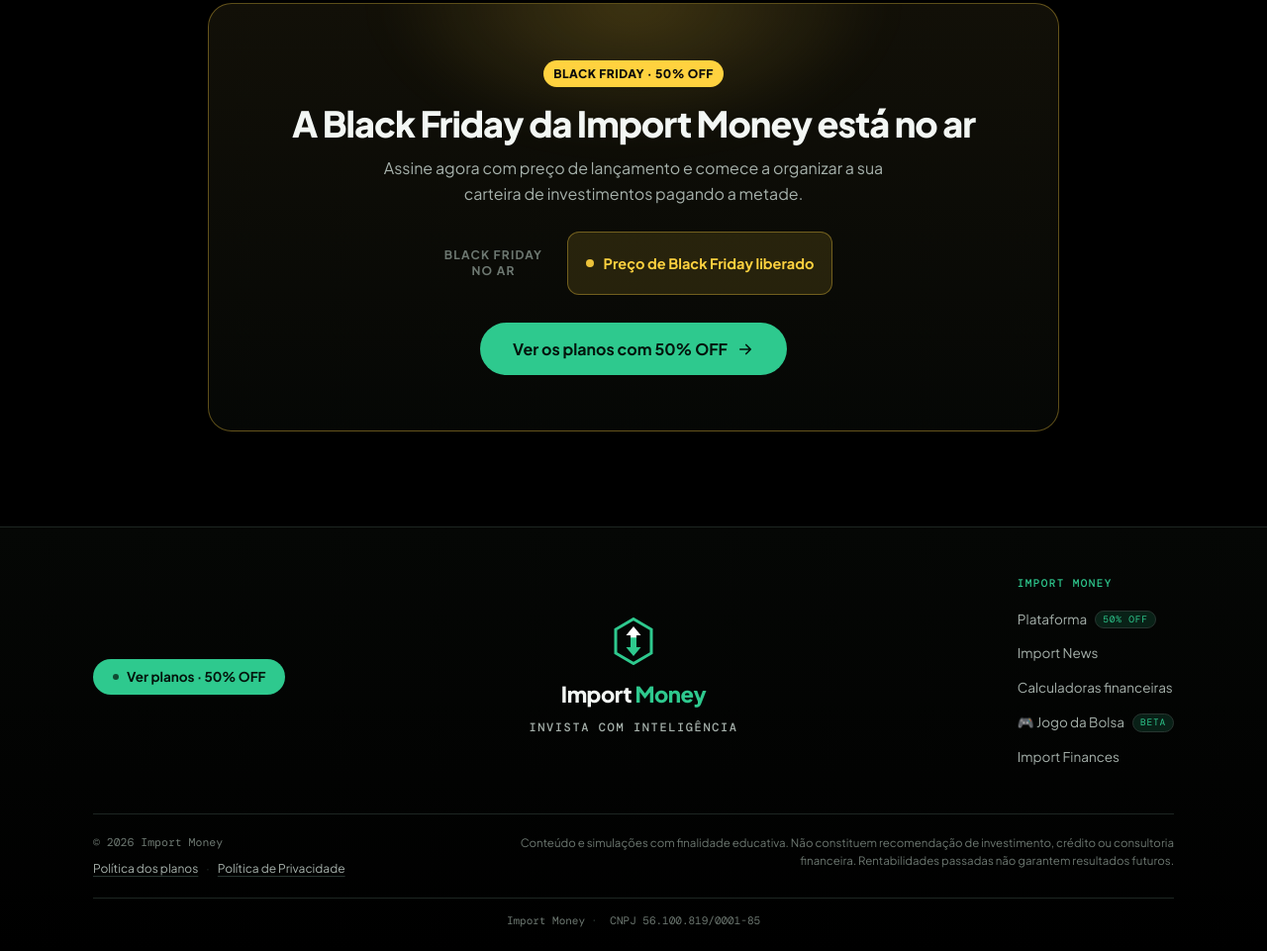
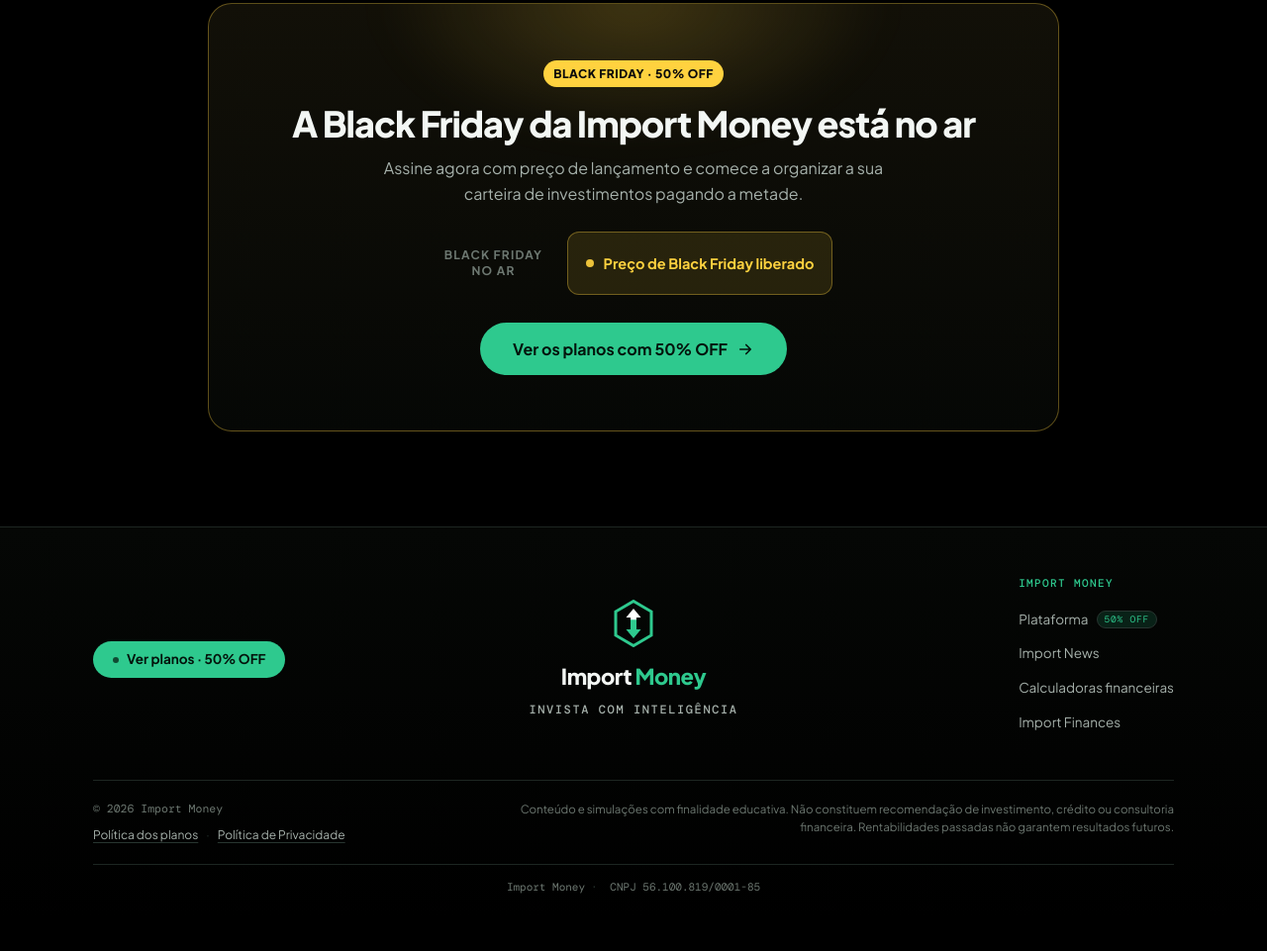
Before and after one commit to importmoney/invest, a plain HTML site: page index.html in a window 1280 px wide. Shown: the part 6114-7075 px from the top of the page at 99% size. After the commit the page ends 7041 px from the top, so only its background shows below. Drawn offline with nearby package versions, Linux system fonts and the light colour scheme.

Commit message:
Rodapé sem o link do Jogo da Bolsa (jogo descontinuado)
Co-Authored-By: Claude Sonnet 5.5 <noreply@anthropic.com>

```diff
--- a/index.html
+++ b/index.html
@@ -947,7 +947,6 @@ gtag('config', 'AW-18515324069');
           <li><a href="https://www.importmoney.com/landing-page">Plataforma <span class="im-soon">50% OFF</span></a></li>
           <li><a href="https://www.importmoney.com/import-news">Import News</a></li>
           <li><a href="https://www.importmoney.com/calculadoras">Calculadoras financeiras</a></li>
-          <li><a href="https://www.importmoney.com/jogo-da-bolsa">🎮 Jogo da Bolsa <span class="im-soon">BETA</span></a></li>
           <li><a href="https://www.importmoney.com/import-finances-pagina-de-vendas">Import Finances</a></li>
         </ul>
       </div>
```
